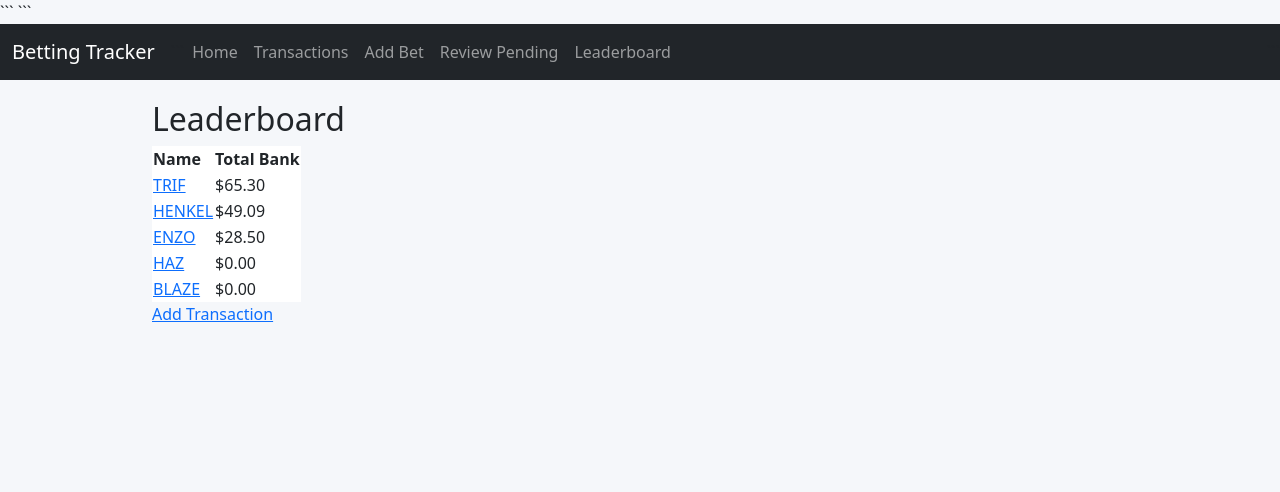
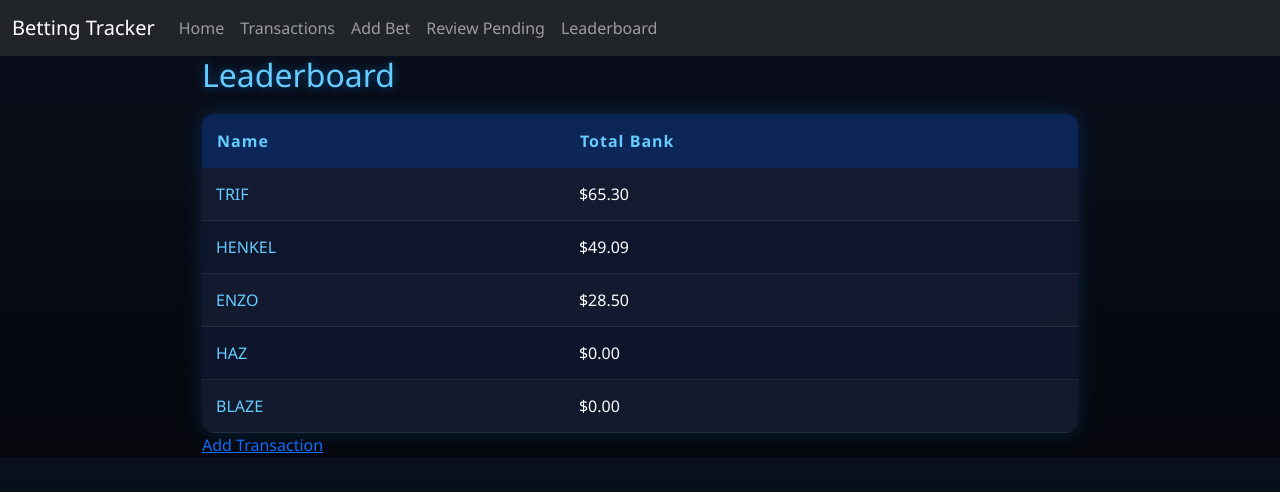
Before and after one commit to steveThomasTri/rugbybetting, a Flask app: page / in a window 1280 px wide. Shown: the top 492 px of the page. Run offline with Flask 3, Linux system fonts and the light colour scheme; data comes from the database, SQL or seed files in the repository.

Commit message:
changes for the leaderboard

````diff
--- a/betting_app/app.py
+++ b/betting_app/app.py
@@ -32,7 +32,6 @@ def index():
         ORDER BY total DESC
     """).fetchall()
     return render_template("index.html", players=totals)
-    #return "Hello World"
 
 
 @app.route("/player/<int:id>")
--- a/betting_app/templates/base.html
+++ b/betting_app/templates/base.html
@@ -6,25 +6,76 @@
     <meta name="viewport" content="width=device-width, initial-scale=1.0">
     <title>Betting Tracker</title>
 
-```
 <!-- Bootstrap CSS -->
 <link href="https://cdn.jsdelivr.net/npm/bootstrap@5.3.0/dist/css/bootstrap.min.css" rel="stylesheet">
 
 <style>
     body {
-        background-color: #f5f7fa;
+        background: linear-gradient(to bottom, #0a0f1c, #05070d);
+        color: white;
+        font-family: 'Segoe UI', Tahoma, Geneva, Verdana, sans-serif;
     }
-    .navbar {
+
+    /* Container */
+    .container {
+        max-width: 900px;
+    }
+
+    /* Leaderboard Table */
+    .leaderboard-table {
+        width: 100%;
+        border-collapse: collapse;
+        background: rgba(20, 30, 60, 0.6);
+        backdrop-filter: blur(10px);
+        border-radius: 12px;
+        overflow: hidden;
+        box-shadow: 0 0 20px rgba(0, 150, 255, 0.2);
+    }
+
+    /* Header */
+    .leaderboard-table th {
+        text-align: left;
+        padding: 15px;
+        background: rgba(0, 100, 255, 0.2);
+        color: #66ccff;
+        font-weight: 600;
+        letter-spacing: 1px;
+    }
+
+    /* Rows */
+    .leaderboard-table td {
+        padding: 14px;
+        border-bottom: 1px solid rgba(255, 255, 255, 0.08);
+    }
+
+    /* Hover effect */
+    .leaderboard-table tr:hover {
+        background: rgba(0, 150, 255, 0.1);
+        transition: 0.2s ease;
+    }
+
+    /* Links */
+    .leaderboard-table a {
+        color: #66ccff;
+        text-decoration: none;
+    }
+
+    .leaderboard-table a:hover {
+        text-decoration: underline;
+    }
+
+    /* Alternating row glow */
+    .leaderboard-table tr:nth-child(even) {
+        background: rgba(255, 255, 255, 0.02);
+    }
+
+    /* Title styling */
+    h2 {
         margin-bottom: 20px;
-    }
-    .container {
-        max-width: 1000px;
-    }
-    table {
-        background-color: white;
+        color: #66ccff;
+        text-shadow: 0 0 10px rgba(0, 150, 255, 0.5);
     }
 </style>
-```
 
 </head>
 <body>
@@ -35,7 +86,6 @@
     <div class="container-fluid">
         <a class="navbar-brand" href="/">Betting Tracker</a>
 
-```
     <div class="collapse navbar-collapse">
         <ul class="navbar-nav me-auto mb-2 mb-lg-0">
             <li class="nav-item">
@@ -56,7 +106,6 @@
         </ul>
     </div>
 </div>
-```
 
 </nav>
 
--- a/betting_app/templates/index.html
+++ b/betting_app/templates/index.html
@@ -3,7 +3,7 @@
 {% block content %}
 <h2>Leaderboard</h2>
 
-<table>
+<table class="leaderboard-table">
     <tr>
         <th>Name</th>
         <th>Total Bank</th>
````
